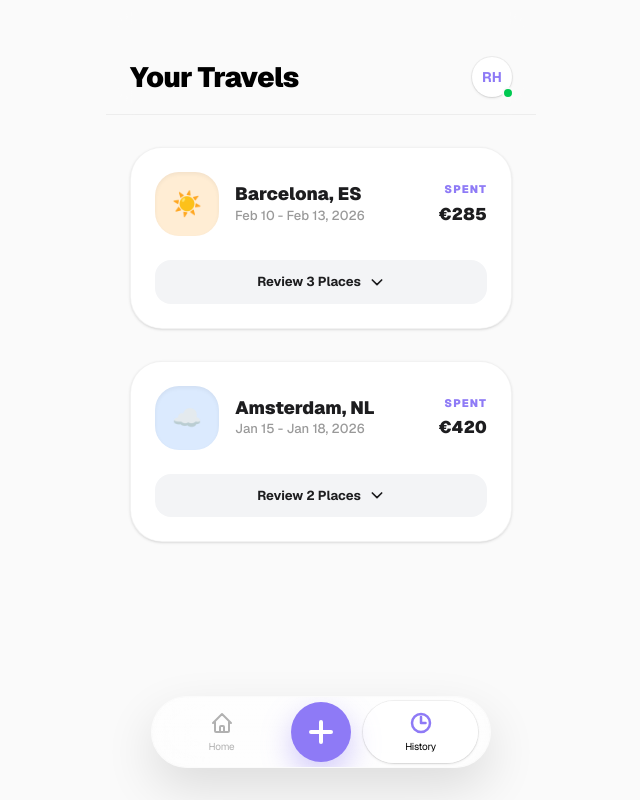
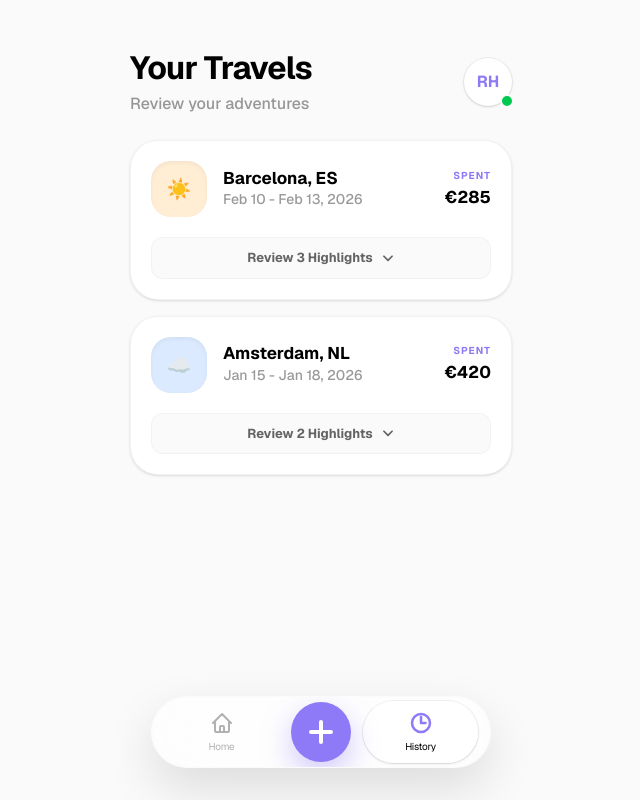
Before and after one commit to RadaHidos/GoApp, a Next.js app: page /trips in a window 1280 px wide. Shown: the whole page, without its empty margins (319-959 px from the left). Built offline with nearby package versions, Linux system fonts and the light colour scheme.

Commit message:
TRIPS HISTORY - design more similar to home page

```diff
--- a/app/trips/page.tsx
+++ b/app/trips/page.tsx
@@ -62,23 +62,28 @@ export default function PastTripsPage() {
   const router = useRouter();
 
   return (
-    <main className="min-h-screen w-full bg-[#FAFAFA] text-[#1D1D1F] flex flex-col items-center font-sans">
+    <main className="min-h-screen w-full bg-[#FAFAFA] text-[#1D1D1F] flex flex-col items-center font-sans selection:bg-[#8E7AF6]/20">
       <div className="w-full max-w-[430px] flex-1 flex flex-col relative bg-[#FAFAFA] min-h-screen pb-[140px]">
-        {/* --- Standardized iOS Header with Profile Anchor --- */}
-        <header className="sticky top-0 z-40 bg-[#FAFAFA]/80 backdrop-blur-md px-6 pt-14 pb-4 border-b border-black/5 flex items-center justify-between">
-          <h1 className="text-[28px] font-black tracking-tight text-black">
-            Your Travels
-          </h1>
+        {/* --- Unified Header: Exact Match to Home Page --- */}
+        <header className="px-6 pt-12 pb-6 flex items-center justify-between">
+          <div className="space-y-1">
+            <h1 className="text-[32px] font-bold tracking-tight text-black leading-tight">
+              Your Travels
+            </h1>
+            <p className="text-[16px] font-medium text-black/40">
+              Review your adventures
+            </p>
+          </div>
 
-          {/* Avatar with Status Signifier (Matches Home Page) */}
+          {/* Global Profile Anchor */}
           <div className="relative">
             <button
               onClick={() => router.push("/profile")}
-              className="h-10 w-10 rounded-full bg-white shadow-sm ring-1 ring-black/5 overflow-hidden flex items-center justify-center active:scale-95 transition-all"
+              className="h-12 w-12 rounded-full bg-white shadow-sm ring-1 ring-black/5 overflow-hidden flex items-center justify-center active:scale-95 transition-all"
             >
-              <span className="font-bold text-[#8E7AF6] text-sm">RH</span>
+              <span className="font-bold text-[#8E7AF6]">RH</span>
             </button>
-            <div className="absolute -bottom-0.5 -right-0.5 h-3 w-3 rounded-full bg-green-500 border-2 border-[#FAFAFA]" />
+            <div className="absolute -bottom-0.5 -right-0.5 h-3.5 w-3.5 rounded-full bg-green-500 border-2 border-[#FAFAFA]" />
           </div>
         </header>
 
@@ -87,21 +92,26 @@ export default function PastTripsPage() {
           animate="visible"
           variants={{
             hidden: { opacity: 0 },
-            visible: { opacity: 1, transition: { staggerChildren: 0.1 } },
+            visible: {
+              opacity: 1,
+              transition: { staggerChildren: 0.08, delayChildren: 0.1 },
+            },
           }}
-          className="px-6 pt-8 space-y-8"
+          className="px-6 space-y-10" // Matches Home Page spacing
         >
-          {PAST_TRIPS.map((trip) => (
-            <TripHistoryCard key={trip.id} trip={trip} />
-          ))}
+          <div className="space-y-4">
+            {PAST_TRIPS.map((trip) => (
+              <TripHistoryCard key={trip.id} trip={trip} />
+            ))}
+          </div>
 
           {/* --- Empty State --- */}
           {PAST_TRIPS.length === 0 && (
-            <div className="flex flex-col items-center justify-center pt-20 text-center opacity-40">
+            <div className="flex flex-col items-center justify-center pt-20 text-center opacity-30">
               <div className="w-20 h-20 rounded-full bg-black/5 flex items-center justify-center mb-4">
                 <PlaneIcon className="h-8 w-8" />
               </div>
-              <p className="font-bold">No past adventures yet.</p>
+              <p className="font-bold text-[17px]">No past adventures yet.</p>
             </div>
           )}
         </motion.div>
@@ -112,48 +122,51 @@ export default function PastTripsPage() {
   );
 }
 
-// --- Card Component ---
 function TripHistoryCard({ trip }: { trip: any }) {
   const [isExpanded, setIsExpanded] = useState(false);
 
   return (
     <motion.div
       variants={{
-        hidden: { opacity: 0, y: 20 },
-        visible: { opacity: 1, y: 0 },
+        hidden: { opacity: 0, y: 12 },
+        visible: {
+          opacity: 1,
+          y: 0,
+          transition: { duration: 0.5, ease: easeOut },
+        },
       }}
-      className="bg-white rounded-[32px] border border-black/5 shadow-sm overflow-hidden"
+      className="bg-white rounded-[28px] border border-black/5 shadow-sm overflow-hidden"
     >
-      <div className="p-6 flex items-center gap-4">
+      <div className="p-5 flex items-center gap-4">
         <div
-          className={`h-16 w-16 rounded-[24px] ${trip.image} flex items-center justify-center text-2xl shadow-inner`}
+          className={`h-14 w-14 rounded-[20px] ${trip.image} flex items-center justify-center text-xl shadow-inner`}
         >
           {trip.destination.includes("Barcelona") ? "☀️" : "☁️"}
         </div>
         <div className="flex-1">
-          <h3 className="font-black text-[18px] leading-tight">
+          <h3 className="font-bold text-[17px] text-black leading-tight">
             {trip.destination}
           </h3>
-          <p className="text-[13px] font-medium text-black/40">{trip.date}</p>
+          <p className="text-[14px] font-medium text-black/40">{trip.date}</p>
         </div>
         <div className="text-right">
-          <span className="text-[11px] font-black uppercase tracking-widest text-[#8E7AF6] block mb-1">
+          <span className="text-[10px] font-bold uppercase tracking-[0.1em] text-[#8E7AF6] block mb-0.5">
             Spent
           </span>
-          <p className="font-black text-[17px]">€{trip.totalSpent}</p>
+          <p className="font-bold text-[17px] text-black">€{trip.totalSpent}</p>
         </div>
       </div>
 
-      <div className="px-6 pb-6">
+      <div className="px-5 pb-5">
         <button
           onClick={() => setIsExpanded(!isExpanded)}
-          className="w-full py-3 rounded-2xl bg-[#F3F4F6] text-[13px] font-bold flex items-center justify-center gap-2 active:scale-[0.98] transition-all"
+          className="w-full py-2.5 rounded-xl bg-[#FAFAFA] text-[13px] font-bold text-black/60 flex items-center justify-center gap-2 active:scale-[0.98] transition-all border border-black/[0.03]"
         >
           {isExpanded
-            ? "Hide Highlights"
-            : `Review ${trip.highlights.length} Places`}
+            ? "Hide Details"
+            : `Review ${trip.highlights.length} Highlights`}
           <ChevronDownIcon
-            className={`h-4 w-4 transition-transform ${isExpanded ? "rotate-180" : ""}`}
+            className={`h-3.5 w-3.5 transition-transform duration-300 ${isExpanded ? "rotate-180" : ""}`}
           />
         </button>
 
@@ -165,7 +178,7 @@ function TripHistoryCard({ trip }: { trip: any }) {
               exit={{ height: 0, opacity: 0 }}
               className="overflow-hidden"
             >
-              <div className="pt-4 space-y-4">
+              <div className="pt-4 space-y-3">
                 {trip.highlights.map((item: any) => (
                   <HighlightReviewItem key={item.id} item={item} />
                 ))}
@@ -178,27 +191,26 @@ function TripHistoryCard({ trip }: { trip: any }) {
   );
 }
 
-// --- Interactive Review Item ---
 function HighlightReviewItem({ item }: { item: any }) {
   const [rating, setRating] = useState(item.score);
 
   return (
-    <div className="flex items-center justify-between p-3 rounded-2xl border border-black/[0.03]">
+    <div className="flex items-center justify-between p-3 rounded-[18px] bg-[#FAFAFA] border border-black/[0.02]">
       <div>
-        <span className="text-[10px] font-black uppercase tracking-widest text-[#8E7AF6]/60">
+        <span className="text-[9px] font-black uppercase tracking-widest text-[#8E7AF6]/80">
           {item.type}
         </span>
-        <p className="font-bold text-[14px]">{item.name}</p>
+        <p className="font-bold text-[14px] text-black">{item.name}</p>
       </div>
-      <div className="flex gap-1">
+      <div className="flex gap-0.5">
         {[1, 2, 3, 4, 5].map((star) => (
           <button
             key={star}
             onClick={() => setRating(star)}
-            className="transition-transform active:scale-125"
+            className="transition-all active:scale-125 p-0.5"
           >
             <StarIcon
-              className={`h-4 w-4 ${star <= rating ? "text-[#8E7AF6] fill-[#8E7AF6]" : "text-black/10"}`}
+              className={`h-3.5 w-3.5 ${star <= rating ? "text-[#8E7AF6] fill-[#8E7AF6]" : "text-black/10"}`}
             />
           </button>
         ))}
@@ -221,7 +233,7 @@ function ChevronDownIcon(props: any) {
       fill="none"
       viewBox="0 0 24 24"
       stroke="currentColor"
-      strokeWidth={2.5}
+      strokeWidth={3}
       {...props}
     >
       <path strokeLinecap="round" strokeLinejoin="round" d="M19 9l-7 7-7-7" />
@@ -234,14 +246,10 @@ function PlaneIcon(p: any) {
       fill="none"
       viewBox="0 0 24 24"
       stroke="currentColor"
-      strokeWidth="1.5"
+      strokeWidth={2}
       {...p}
     >
-      <path
-        strokeLinecap="round"
-        strokeLinejoin="round"
-        d="M12 19l9 2-9-18-9 18 9-2zm0 0v-8"
-      />
+      <path d="M12 19l9 2-9-18-9 18 9-2zm0 0v-8" />
     </svg>
   );
 }
```
